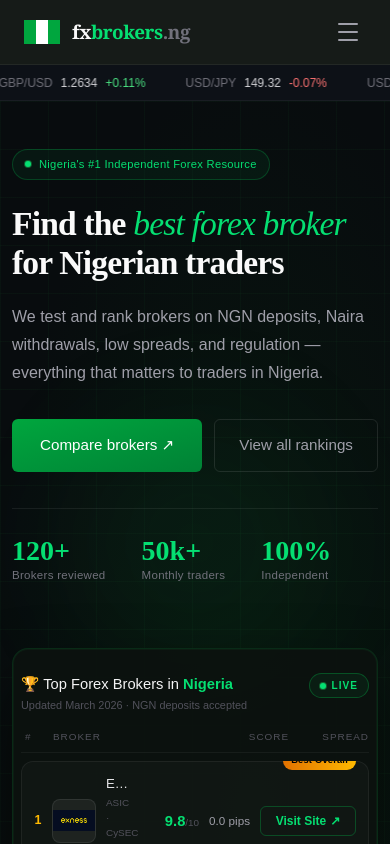
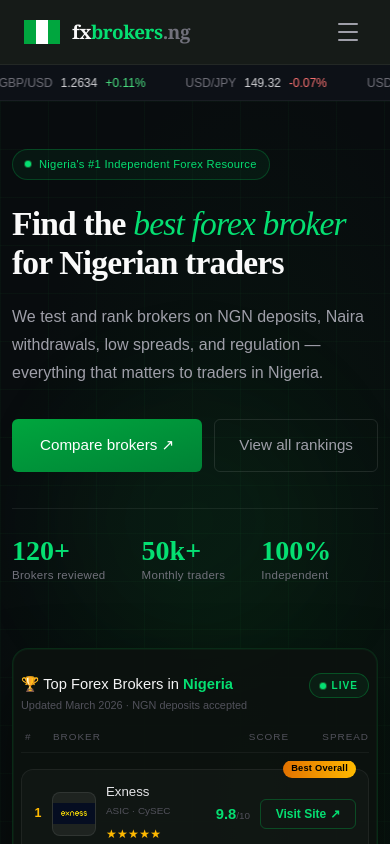
Before and after one commit to satoshikemboi/IB-Nigeria, a React (Vite) app: page / in a window 390 px wide. Shown: the top 844 px of the page. Built offline with nearby package versions, Linux system fonts and the light colour scheme.

Commit message:
added a favicon

```diff
--- a/index.html
+++ b/index.html
@@ -2,7 +2,7 @@
 <html lang="en">
   <head>
     <meta charset="UTF-8" />
-    <link rel="icon" type="image/svg+xml" href="/favicon.svg" />
+    <link rel="icon" type="image/png" href="/fxbrokers.png" />
     <meta name="viewport" content="width=device-width, initial-scale=1.0" />
     <title>FxBrokers.ng</title>
   </head>
--- a/src/pages/Home.jsx
+++ b/src/pages/Home.jsx
@@ -167,7 +167,7 @@
         <div className="absolute inset-0 z-1 hero-grid pointer-events-none" />
         <div className="absolute top-[30%] left-1/2 -translate-x-1/2 -translate-y-1/2 w-[min(700px,100vw)] h-100 rounded-full z-1 hero-glow pointer-events-none" />
 
-        <div className="relative z-10 w-full max-w-5xl mx-auto px-3 py-12 flex items-center gap-16 flex-wrap">
+        <div className="relative z-10 w-full max-w-6xl mx-auto px-3 py-12 flex gap-16 flex-wrap">
 
           {/* ── LEFT: headline + CTA ── */}
           <div className="flex-1 basis-96 animate-fade-up">
@@ -227,7 +227,7 @@
 
           {/* ── RIGHT: rankings card ── */}
           <div className="w-full md:flex-1 animate-fade-up-d1">
-            <div className="bg-[rgba(13,18,15,0.92)] border border-green-500/[0.14] rounded-2xl px-2 md:p-6 py-6 backdrop-blur-xl w-full max-w-full md:max-w-[640px] card-shadow">
+            <div className="bg-[rgba(13,18,15,0.92)] border border-green-500/[0.14] rounded-2xl px-2 md:p-6 py-6 backdrop-blur-xl w-full max-w-full md:max-w-160 card-shadow">
 
               {/* Card header */}
               <div className="flex justify-between items-start mb-4">
@@ -259,7 +259,7 @@
                 {brokers.map((b) => (
                   <div
                     key={b.rank}
-                    className="broker-row relative flex items-center gap-2.5 px-3 py-3 bg-white/2.5 border border-white/6 rounded-xl no-underline transition-all duration-200 hover:border-green-500/30 hover:bg-green-500/4 group"
+                    className="broker-row relative flex items-center gap-2.5 px-3 py-3 mt-2 bg-white/2.5 border border-white/6 rounded-xl no-underline transition-all duration-200 hover:border-green-500/30 hover:bg-green-500/4 group"
                   >
                     {/* Best badge */}
                     {b.badge && (
@@ -302,7 +302,7 @@
                     </div>
 
                     {/* Spread */}
-                    <div className="md:w-18 text-right text-[0.73rem] text-zinc-400 shrink-0">
+                    <div className="hidden md:block md:w-18 text-right text-[0.73rem] text-zinc-400 shrink-0">
                       {b.spread}
                     </div>
 
```
Also changed, not shown: public/fxbrokers.png (added), public/graph.png (added).
